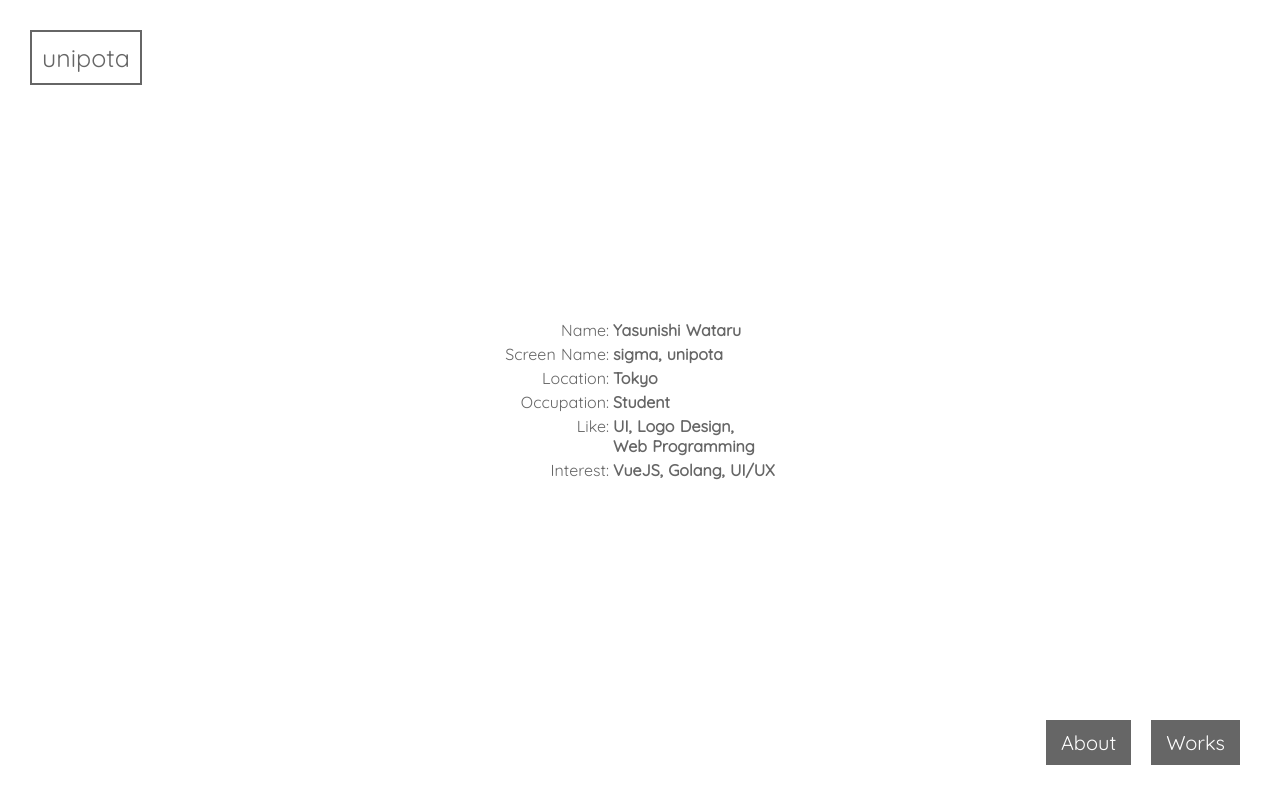
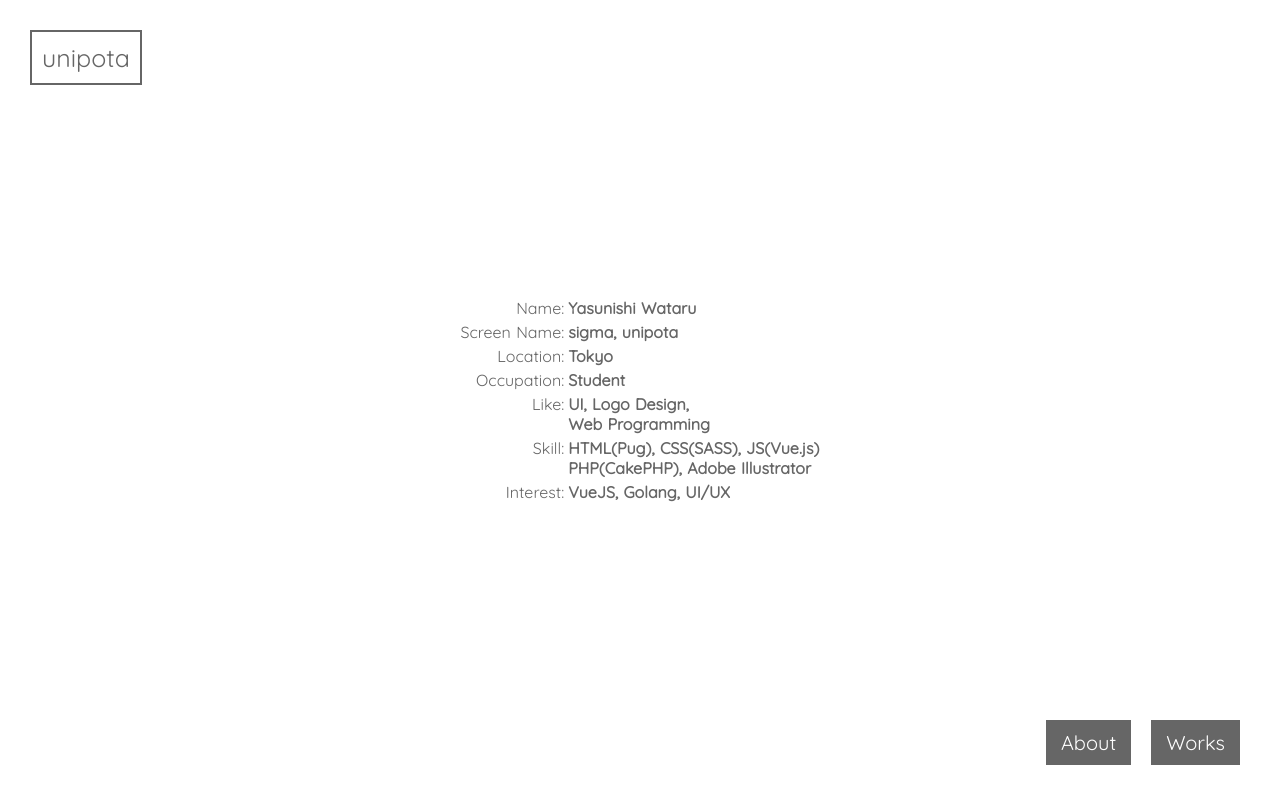
Before and after one commit to unipota/portfolio, a Nuxt app: page /about in a window 1280 px wide. Built offline with nearby package versions, Linux system fonts and the light colour scheme; a web font is replaced by a local one.

Commit message:
add tags

```diff
--- a/pages/about.vue
+++ b/pages/about.vue
@@ -30,10 +30,18 @@
             br
             | Web Programming
         tr
+          td(align="right" valign="top")
+            | Skill:
+          td.bold(align="left")
+            | HTML(Pug), CSS(SASS), JS(Vue.js)
+            br
+            | PHP(CakePHP), Adobe Illustrator
+        tr
           td(align="right")
             | Interest:
           td.bold(align="left")
             | VueJS, Golang, UI/UX
+
 </template>
 
 <script>
--- a/pages/index.vue
+++ b/pages/index.vue
@@ -40,7 +40,7 @@ export default {
 .logo-wrap
   width: 250px
   margin: auto
-  padding-top: 30vh
+  padding-top: 40vh
   @media screen and (max-width:480px)
     &
       transform: scale(0.8)
--- a/pages/works.vue
+++ b/pages/works.vue
@@ -11,13 +11,14 @@
           img(:src="works[currentId].img")
         span.work-title
           | {{works[currentId].name}}
+        div.work-tags
+          div.tag(v-for="t in works[currentId].tags")
+            | {{t}}
         span.work-description
           | {{works[currentId].description}}
     div.overlay(v-if="isOpened" @click="isOpened=false")
     transition-group(name="list" tag="div").works-container
       div.work(v-for="(d,i) in listdata" :key="i" @click="openWindow(i)")
-        // div.description
-        //   | {{d.name}}
         img(:src="d.img")
 </template>
 
@@ -35,148 +36,188 @@ export default {
       isOpened: false,
       works: [
         {
-          name: "RobotLoveロゴ",
-          img: "/img/robotlove.png"
+          name: "RobotLove Logo",
+          img: "/img/robotlove.png",
+          tags: ["Logo Design","Illustrator"]
         },
         {
-          name: "双テック logo",
-          img: "/img/sugotech_logo.png"
+          name: "双テック Logo",
+          img: "/img/sugotech_logo.png",
+          tags: ["Logo Design","Illustrator"]
         },
         {
-          name: "東工大図書館",
-          img: "/img/titech.png"
+          name: "Tokyo Tech Laboratory",
+          img: "/img/titech.png",
+          tags: ["Graphic Design","Illustrator"]
         },
         {
-          name: "デザイン研究会 名刺",
-          img: "/img/deken_meishi.png"
+          name: "Design Lab. Card",
+          img: "/img/deken_meishi.png",
+          tags: ["Graphic Design","Illustrator"]
         },
         {
-          name: "デザイン研究会 ロゴ",
-          img: "/img/deken_logo.png"
+          name: "Design Lab. Logo",
+          img: "/img/deken_logo.png",
+          tags: ["Logo Design","Illustrator"]
         },
         {
-          name: "traP公認化記念壁紙",
-          img: "/img/traP_wall.png"
+          name: "traP Wallpaper",
+          img: "/img/traP_wall.png",
+          tags: ["Graphic Design","Illustrator"]
         },
         {
-          name: "traP名刺",
-          img: "/img/card2018.png"
+          name: "traP Card",
+          img: "/img/card2018.png",
+          tags: ["Graphic Design","Illustrator"]
         },
         {
-          name: "工大祭2018公式サイト",
-          img: "/img/koudaisai2018.png"
+          name: "Tokyo Tech Fes. Official Site",
+          img: "/img/koudaisai2018.png",
+          tags: ["Web Design","Figma"]
         },
         {
-          name: "工大祭2018テーマロゴ",
-          img: "/img/frontier.png"
+          name: "Tokyo Tech Fes. ThemeLogo",
+          img: "/img/frontier.png",
+          tags: ["Logo Design","Illustrator"]
         },
         {
-          name: "traP新歓パンフレット",
-          img: "/img/leaflet2018.png"
+          name: "traP Welcome Leaflet 2018",
+          img: "/img/leaflet2018.png",
+          tags: ["Graphic Design","Illustrator"]
         },
         {
-          name: "JIZI新歓サイト",
-          img: "/img/jizi_shinkan.png"
+          name: "JIZI Welcome Site",
+          img: "/img/jizi_shinkan.png",
+          tags: ["Web Design","HTML","CSS","javascript"]
         },
         {
-          name: "traQListロゴ",
-          img: "/img/traQList_logo.png"
+          name: "traQList Logo",
+          img: "/img/traQList_logo.png",
+          tags: ["Logo Design","Illustrator"]
         },
         {
-          name: "SkyHighFightロゴ",
-          img: "/img/SHF_logo.png"
+          name: "SkyHighFight Logo",
+          img: "/img/SHF_logo.png",
+          tags: ["Logo Design","Illustrator"]
         },
         {
-          name: "2018年賀状",
-          img: "/img/nenga2018.png"
+          name: "New Year Card 2018",
+          img: "/img/nenga2018.png",
+          tags: ["Graphic Design","Illustrator"]
         },
         {
-          name: "traP AdC2017",
-          img: "/img/adc2017.png"
+          name: "traP AdC 2017",
+          img: "/img/adc2017.png",
+          tags: ["Blog Entry","Advent Calendar"]
         },
         {
-          name: "JIZI ネットワーク局",
-          img: "/img/network_logo.svg"
+          name: "JIZI Network",
+          img: "/img/network_logo.svg",
+          tags: ["Logo Design","Illustrator"]
         },
-        {
-          name: "工大祭 ビラ",
-          img: "/img/bira_2017.png"
-        },
-        {
-          name: "工大祭 看板",
-          img: "/img/kanban_2017.png"
-        },
+        // {
+        //   name: "Tokyo Tech Fes. traP Flyer",
+        //   img: "/img/bira_2017.png",
+        //   tags: ["Graphic Design","Illustrator"],
+        //   description: "Illust: @katsudontkd"
+        // },
+        // {
+        //   name: "Tokyo Tech Fes. traP Signboard",
+        //   img: "/img/kanban_2017.png",
+        //   tags: ["Graphic Design","Illustrator"],
+        //   description: "Illust: @KNJ"
+        // },
         {
           name: "チズケ研究会",
-          img: "/img/cheese_logo.png"
+          img: "/img/cheese_logo.png",
+          tags: ["Logo Design","Illustrator"]
         },
         {
           name: "タクスタ",
           img: "/img/taksta_logo.png",
+          tags: ["Web Application","Vue.js","Pug","SASS"]
         },
         {
-          name: "四川屋台 チラシ",
-          img: "/img/shisen.png"
+          name: "四川屋台 Flyer",
+          img: "/img/shisen.png",
+          tags: ["Graphic Design","Affinity Designer"]
         },
         {
-          name: "traP ポロシャツ",
-          img: "/img/polo_2017.png"
+          name: "traP Polo Shirt",
+          img: "/img/polo_2017.png",
+          tags: ["Graphic Design","Illustrator"]
         },
         {
-          name: "traP Tシャツ",
-          img: "/img/tshirt_2017.png"
+          name: "traP T-shirt",
+          img: "/img/tshirt_2017.png",
+          tags: ["Graphic Design","Illustrator"]
         },
         {
-          name: "福袋STG logo",
-          img: "/img/hukubukuro_logo.png"
+          name: "福袋STG Logo",
+          img: "/img/hukubukuro_logo.png",
+          tags: ["Logo Design","Affinity Designer"]
         },
         {
-          name: "traP SoundCollection",
-          img: "/img/sound_collection.png"
+          name: "traP SoundCollection LabelDesign",
+          img: "/img/sound_collection.png",
+          tags: ["Graphic Design","Illustrator"]
         },
         {
-          name: "traP のぼり",
-          img: "/img/nobori.png"
+          name: "traP Banner",
+          img: "/img/nobori.png",
+          tags: ["Graphic Design","Illustrator"]
         },
         {
-          name: "工大祭公式サイト2017",
-          img: "/img/koudaisai2017.png"
+          name: "Tokyo Tech Fes. 2017 OfficialSite",
+          img: "/img/koudaisai2017.png",
+          tags: ["Web Design","HTML","SASS","jQuery"]
         },
         {
-          name: "traP新歓パンフレット",
-          img: "/img/leaflet_2017.png"
+          name: "traP Welcome Leaflet 2017",
+          img: "/img/leaflet_2017.png",
+          tags: ["Graphic Design","Illustrator"]
         },
         {
           name: "traP AdC2016",
-          img: "/img/adc2016.jpg"
+          img: "/img/adc2016.jpg",
+          tags: ["Blog Entry","Advent Calendar"]
         },
         {
-          name: "SabaCrack",
-          img: "/img/saba_logo.png"
+          name: "SabaCrack Logo",
+          img: "/img/saba_logo.png",
+          tags: ["Logo Design","Affinity Designer"]
         },
         {
-          name: "課金王者ガチャキング",
-          img: "/img/gacha_logo.png"
+          name: "課金王者ガチャキング Logo",
+          img: "/img/gacha_logo.png",
+          tags: ["Logo Design","Affinity Designer"],
+          description: "<a href='https://google.jp'>あああ</a>"
         },
         {
-          name: "traP Collection vol.1",
-          img: "/img/jacket_front_p1.png"
+          name: "traP Collection vol.1 DiscJacket",
+          img: "/img/jacket_front_p1.png",
+          tags: ["Graphic Design","Affinity Designer"]
         },
         {
-          name: "Tokyo Game City",
-          img: "/img/gamecity_logo.png"
+          name: "TokyoGameCity Logo",
+          img: "/img/gamecity_logo.png",
+          tags: ["Logo Design","GIMP"]
         },
         {
-          name: "titeQuest",
-          img: "/img/teq_waiting.gif"
+          name: "titeQuest Graphics",
+          img: "/img/teq_waiting.gif",
+          tags: ["Pixel Art","Aseprite"],
+          description: ""
         },
         {
-          name: "traP名刺",
-          img: "/img/card_2016.png"
+          name: "traP Card",
+          img: "/img/card_2016.png",
+          tags: ["Graphic Design","Illustrator"]
         },
         {
-          name: "traPロゴ",
+          name: "traP Logo",
           img: "/img/logo_text_official.svg",
+          tags: ["Logo Design","Illustrator"],
           description: "東京工業大学デジタル創作同好会traPの公式ロゴ"
         },
       ],
@@ -234,6 +275,17 @@ export default {
     width: calc( 100% + 20px)
     height: 1px
     background: #666666
+.work-tags
+  margin-top: 20px
+  display: flex
+  flex-wrap: wrap
+.tag
+  background: #666666
+  color: white
+  padding: 2px 5px
+  border-radius: 5px
+  margin: 5px 5px
+  word-break: none
 .work-description
   margin-top: 20px
 .close-button
```
